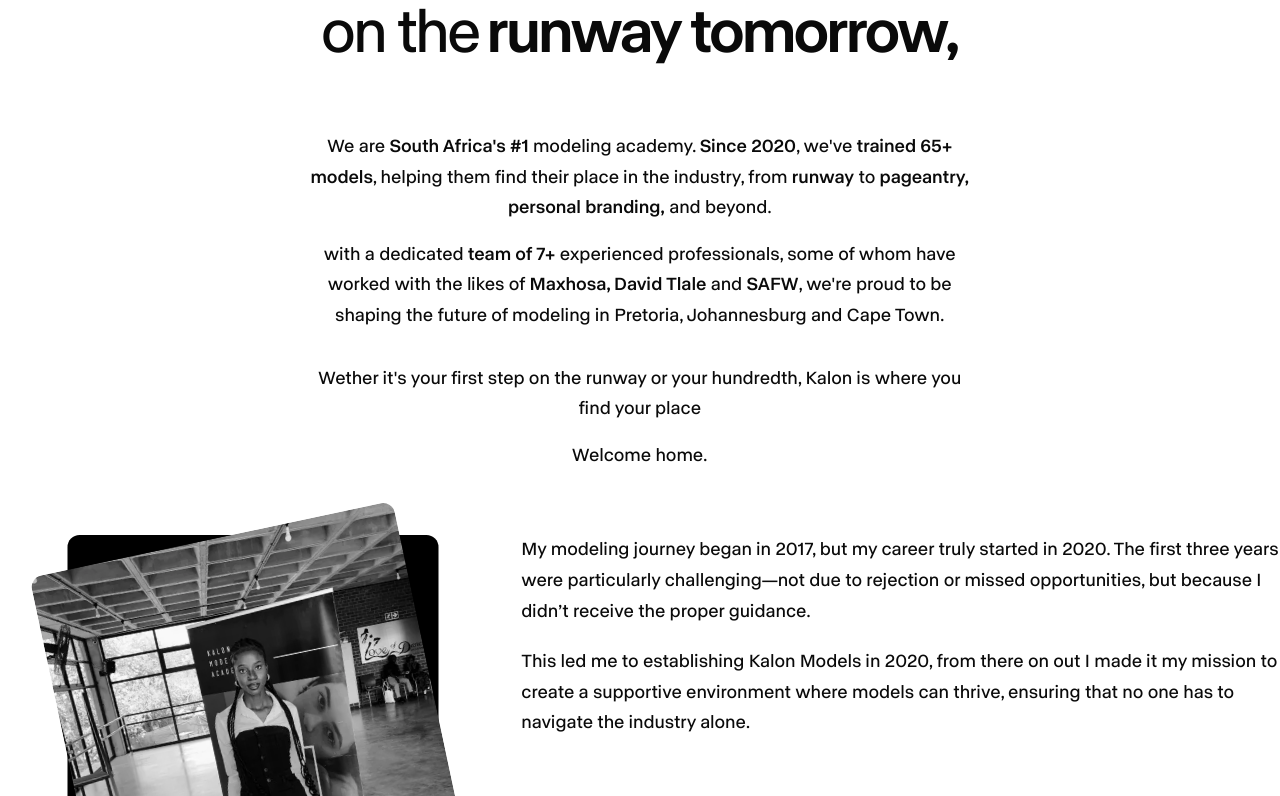
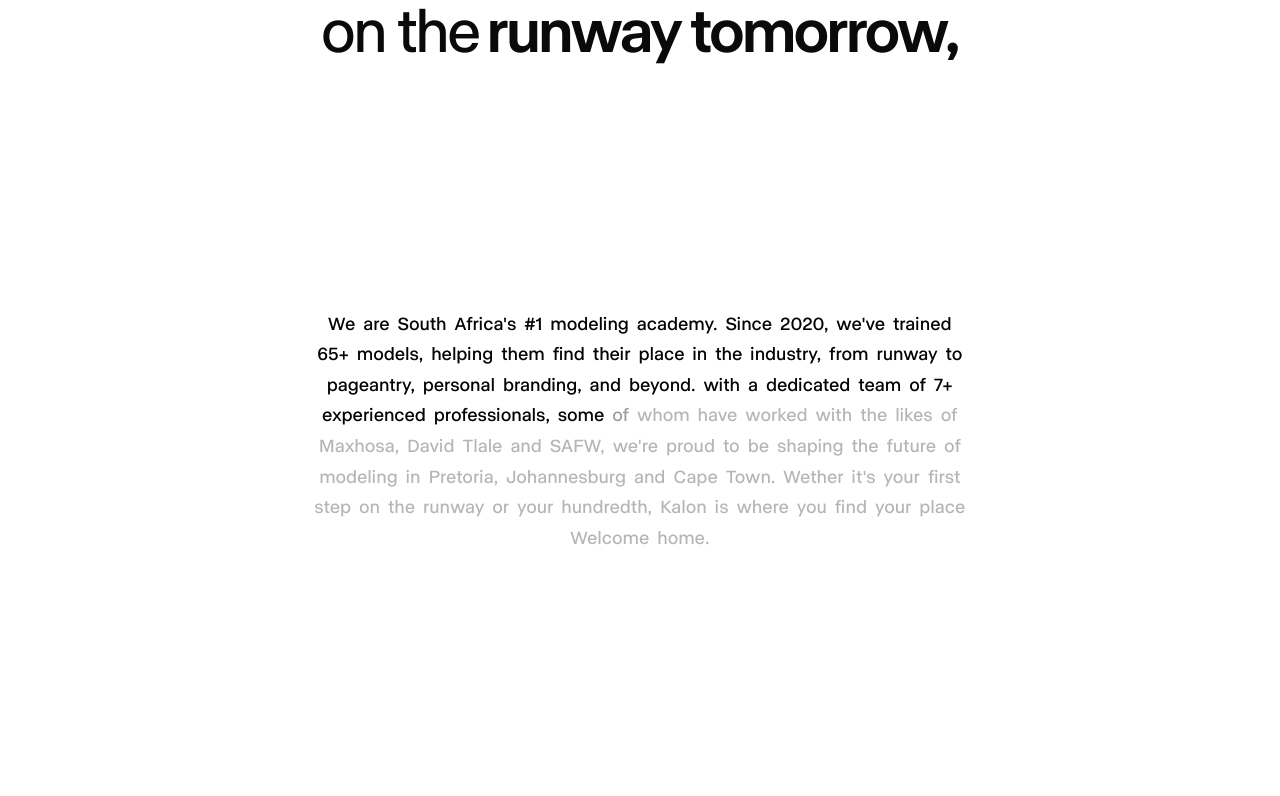
Before and after one commit to StefanoCodes/kalon-models-next, a Next.js app: page /about in a window 1280 px wide. Shown: the part 604-1400 px from the top of the page. Built offline with nearby package versions, Linux system fonts and the light colour scheme; a web font is replaced by a local one.

Commit message:
added the text-reavela efffect in the about page

```diff
--- a/package.json
+++ b/package.json
@@ -36,6 +36,7 @@
     "react-dom": "19.0.0-rc-66855b96-20241106",
     "react-hook-form": "^7.53.2",
     "react-phone-number-input": "^3.4.9",
+    "react-use": "^17.6.0",
     "tailwind-merge": "^2.5.4",
     "tailwindcss-animate": "^1.0.7",
     "zod": "^3.23.8"
--- a/src/app/about/_components/header.tsx
+++ b/src/app/about/_components/header.tsx
@@ -5,6 +5,7 @@
 export default function Header() {
   return (
     <div className="flex flex-col items-center justify-center gap-16">
+      {/* Main Heading */}
       <div className="flex flex-col items-center">
         <div className="flex gap-2">
           <span className={headerAnimationStyleSoft}>In the</span>
@@ -15,10 +16,8 @@
           <span className={headerAnimationStyle}>runway tomorrow,</span>
         </div>
       </div>
-      <div className="relative flex max-w-prose flex-col items-center gap-8">
-        {/* <TextRevealByWord text="We are South Africa’s #1 modeling academy. Since 2020, we’ve trained 65+ models, helping them find their place in the industry, from runway to pageantry, personal branding, and beyond." /> */}
-
-        <div className="flex flex-col items-center gap-4">
+      <div className="relative flex flex-col items-center gap-8 md:max-w-prose">
+        {/* <div className="flex flex-col items-center gap-4">
           <p className="body-text text-center">
             We are <strong>South Africa's #1</strong> modeling academy.{" "}
             <strong>Since 2020</strong>, we've{" "}
@@ -40,7 +39,8 @@
             is where you find your place
           </p>
           <p className="body-text text-center">Welcome home.</p>
-        </div>
+        </div> */}
+        <TextRevealByWord text="We are South Africa's #1 modeling academy. Since 2020, we've trained 65+ models, helping them find their place in the industry, from runway to pageantry, personal branding, and beyond. with a dedicated team of 7+ experienced professionals, some of whom have worked with the likes of Maxhosa, David Tlale and SAFW, we're proud to be shaping the future of modeling in Pretoria, Johannesburg and Cape Town. Wether it's your first step on the runway or your hundredth, Kalon is where you find your place Welcome home." />
       </div>
     </div>
   );
--- a/src/app/about/_components/text-reveal.tsx
+++ b/src/app/about/_components/text-reveal.tsx
@@ -22,17 +22,16 @@
   const words = text.split(" ");
 
   return (
-    <div ref={targetRef} className={cn("relative z-0 h-[200vh]", className)}>
+    <div ref={targetRef} className={cn("relative z-0 h-[150vh]", className)}>
       <div
         className={
-          "sticky top-0 mx-auto flex h-[25%] max-w-4xl items-center bg-transparent px-[1rem]"
+          "sticky top-0 mx-auto flex h-[50%] items-center bg-transparent"
         }
       >
-        <div></div>
         <p
           ref={targetRef}
           className={
-            "body-text flex flex-wrap items-center justify-center p-5 text-center"
+            "body-text flex w-full flex-wrap items-center justify-center text-center"
           }
         >
           {words.map((word, i) => {
--- a/src/app/about/page.tsx
+++ b/src/app/about/page.tsx
@@ -20,7 +20,6 @@
           fill
           className="mx-auto max-w-[1920px] object-cover saturate-0"
           priority
-          loading="eager"
         />
       </div>
       <section
--- a/src/app/register/[slug]/_components/course-card.tsx
+++ b/src/app/register/[slug]/_components/course-card.tsx
@@ -8,10 +8,10 @@
   CardHeader,
   CardTitle,
 } from "@/components/ui/card";
-import { Calendar, Clock, Users } from "lucide-react";
+import { Clock, Users } from "lucide-react";
+import { AnimatePresence, motion } from "motion/react";
+import { useState } from "react";
 import { CourseCardProps } from "../../register.config";
-import { useState } from "react";
-import { AnimatePresence, motion } from "motion/react";
 
 export function CourseCard({
   title,
@@ -37,10 +37,10 @@
             <Clock className="mr-1 h-4 w-4" />
             {duration}
           </div>
-          <div className="flex items-center">
+          {/* <div className="flex items-center">
             <Calendar className="mr-1 h-4 w-4" />
             {startDate}
-          </div>
+          </div> */}
           <div className="flex items-center">
             <Users className="mr-1 h-4 w-4" />
             {spots} spots
--- a/src/app/register/register.config.ts
+++ b/src/app/register/register.config.ts
@@ -37,7 +37,7 @@
   duration: string;
   startDate?: string;
   spots: number;
-  link?: string;
+  link: string;
   slug: string;
 };
 
@@ -46,7 +46,7 @@
     title: `Standard Courses`,
     description: `Adults Courses for beginners and intermediates who want to learn the basics of modelling.`,
     // startDate: `2024-01-01`,
-    name: `/register/standard`,
+    link: `/register/standard`,
     duration: `49 sessions`,
     spots: 25,
     slug: `standard`,
```
Also changed, not shown: src/components/text-reveal.tsx (added), 1 other file (tests, documents, lock files or other folders).
